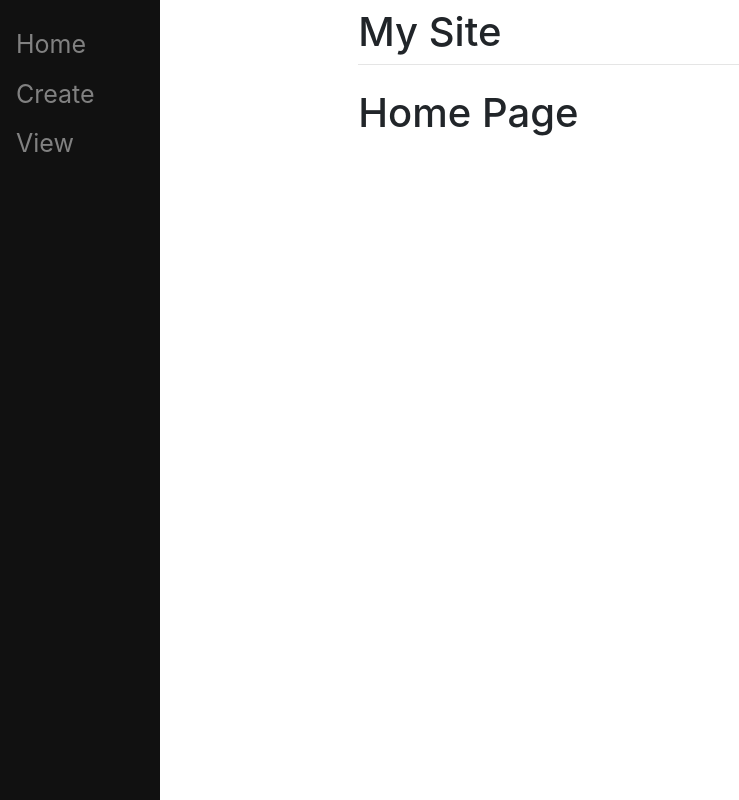
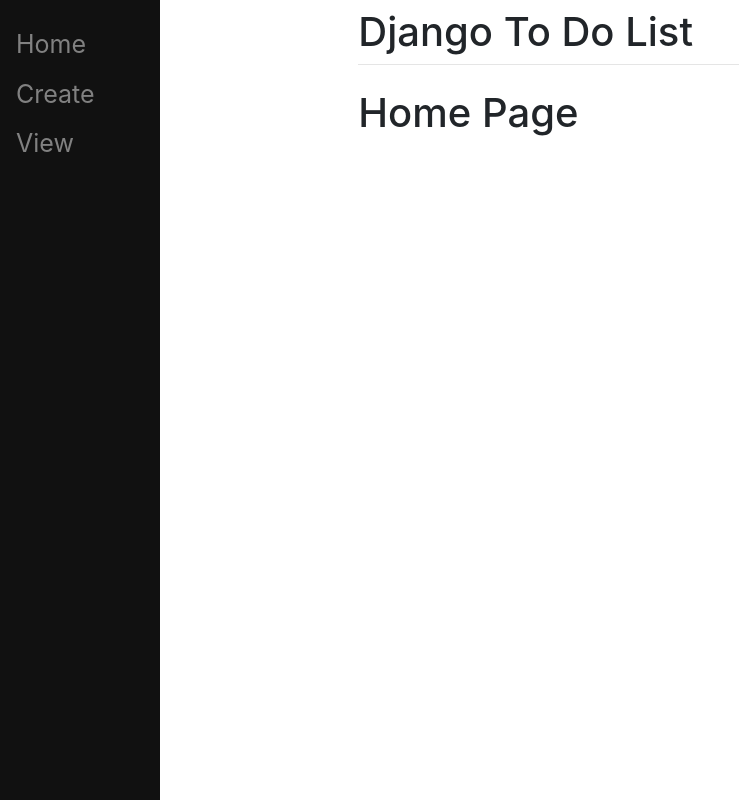
Before and after one commit to tu-nguyen/django-todolist, a Django app: page / in a window 1280 px wide. Shown: the whole page, without its empty margins (0-739 px from the left). Run offline with Django 3.2, Linux system fonts and the light colour scheme; some libraries are stand-ins or nearby versions.

Commit message:
base template title updated and screenshot loaded

```diff
--- a/todolist/main/templates/main/base.html
+++ b/todolist/main/templates/main/base.html
@@ -38,7 +38,7 @@
 
     <link rel="stylesheet" href="https://stackpath.bootstrapcdn.com/bootstrap/4.3.1/css/bootstrap.min.css" integrity="sha384-ggOyR0iXCbMQv3Xipma34MD+dH/1fQ784/j6cY/iJTQUOhcWr7x9JvoRxT2MZw1T" crossorigin="anonymous">
 
-    <title>{% block title %}Tim's site{% endblock%}</title>
+    <title>{% block title %}Django To Do List{% endblock%}</title>
 </head>
 
 <body>
@@ -51,7 +51,7 @@
     <div id="content", name="content", class="main">
         <div class="row justify-content-center">
             <div class="col-8">
-                <h1 class="mt-2">My Site</h1>
+                <h1 class="mt-2">Django To Do List</h1>
                 <hr class="mt-0 mb-4">
 
                 {% block content %}
```
Also changed, not shown: 3 other files.
